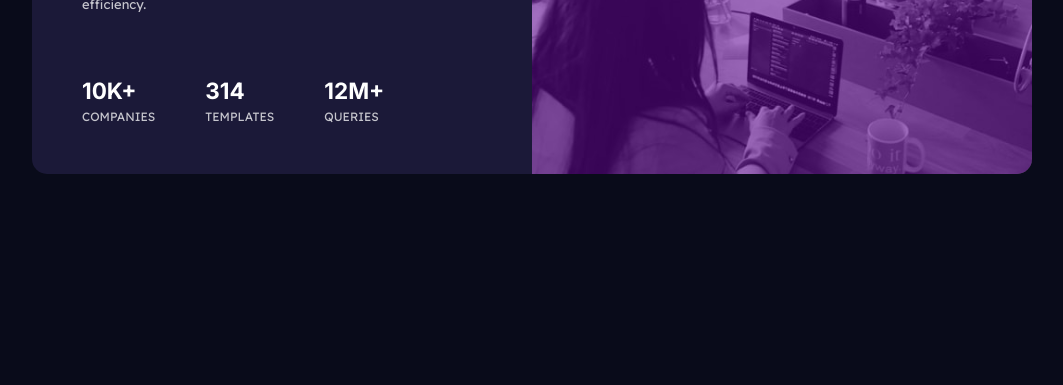
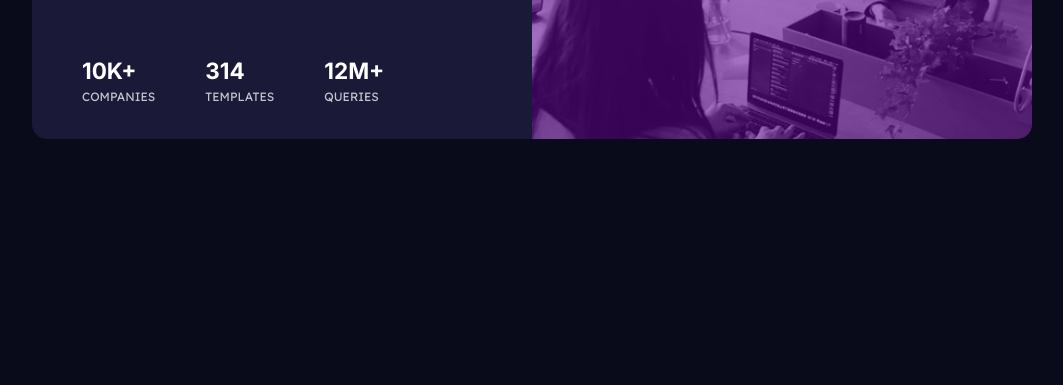
Before and after one commit to zenab12/stats-preview-Card-component, a plain HTML site: page index.html in a window 1280 px wide. Shown: the part 431-816 px from the top of the page, without its empty margins (108-1171 px from the left). Drawn offline with Linux system fonts and the light colour scheme.

Commit message:
Update index.html

```diff
--- a/index.html
+++ b/index.html
@@ -23,6 +23,11 @@
 --overlay: #5f079591;
     }
 
+    *
+    {
+     margin:0px;
+     padding:0px;
+    }
   body
   {
     font-size: 15px;
```
